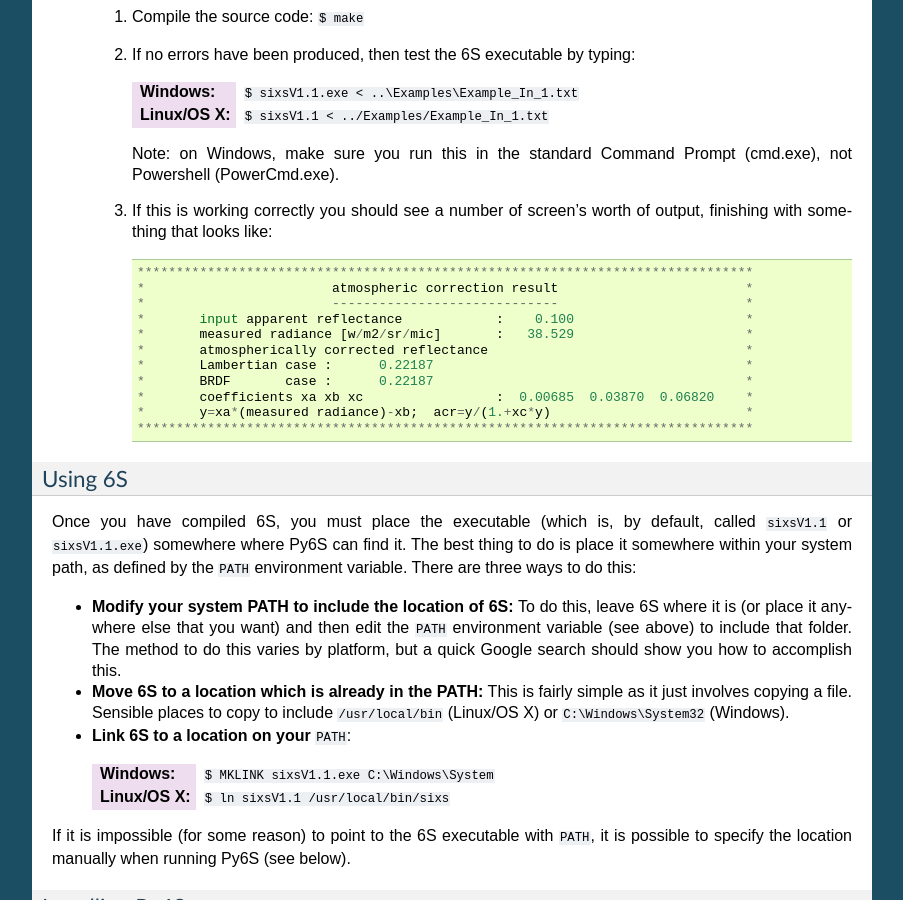
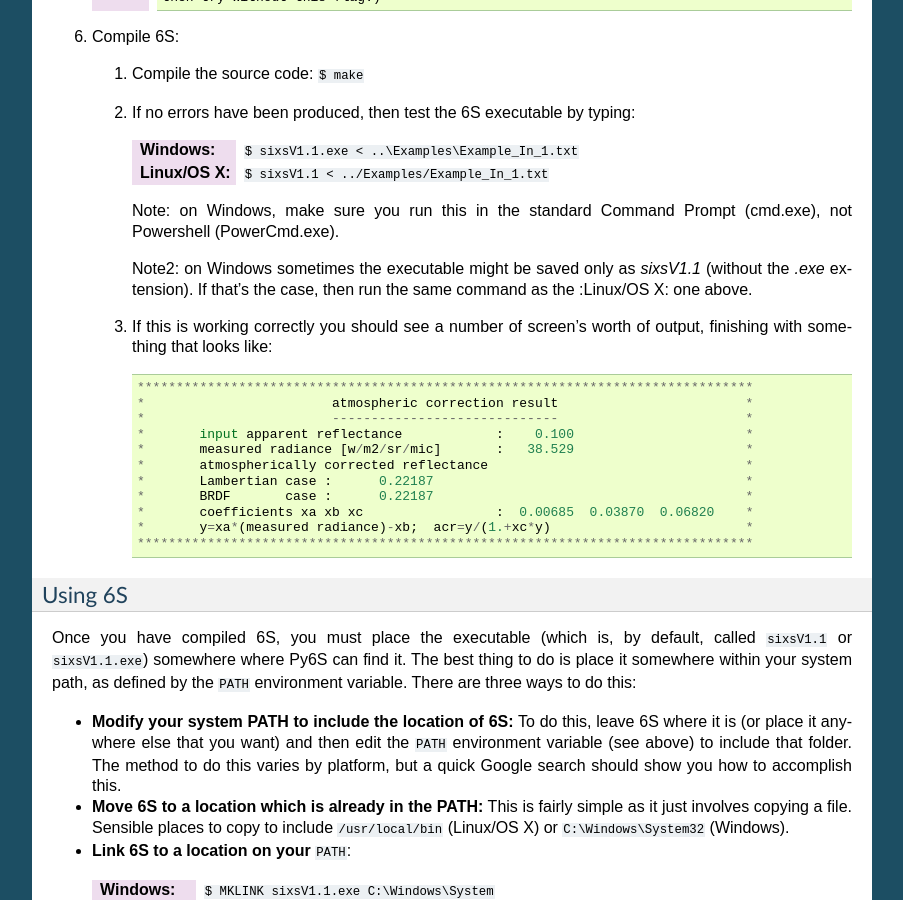
Before and after one commit to robintw/Py6S, a Sphinx documentation site: the page built from doc/source/installation.rst, in a window 1280 px wide and 900 px high, scrolled down 3649 px. Shown: the whole window, without its empty margins (198-1101 px from the left). Built offline with Sphinx 7.4.7, drawn with Linux system fonts in a browser that asks for light colours; some of the changed text lies outside the part shown.

Commit message:
added some notes to facilitate the windows installation: L136 and L229

```diff
--- a/doc/source/installation.rst
+++ b/doc/source/installation.rst
@@ -133,6 +133,10 @@
                 string to the end of its contents::
                   C:\Program Files\GNUWin32\bin;C:\G77\bin
 
+                Note: make sure you check the correct path for `GNUWin32\bin`,
+                as in some cases it is installed in `Program Files (x86)`
+                instead of `Program Files`.
+
    :OS X: Install ``gfortran`` with Homebrew_.
 
           ::
@@ -221,6 +225,10 @@
 
       Note: on Windows, make sure you run this in the standard Command Prompt
       (cmd.exe), not Powershell (PowerCmd.exe).
+
+      Note2: on Windows sometimes the executable might be saved only as `sixsV1.1`
+      (without the `.exe` extension). If that's the case, then run the same command
+      as the :Linux/OS X: one above.
 
    #. If this is working correctly you should see a number of screen's
       worth of output, finishing with something that looks like::
```
